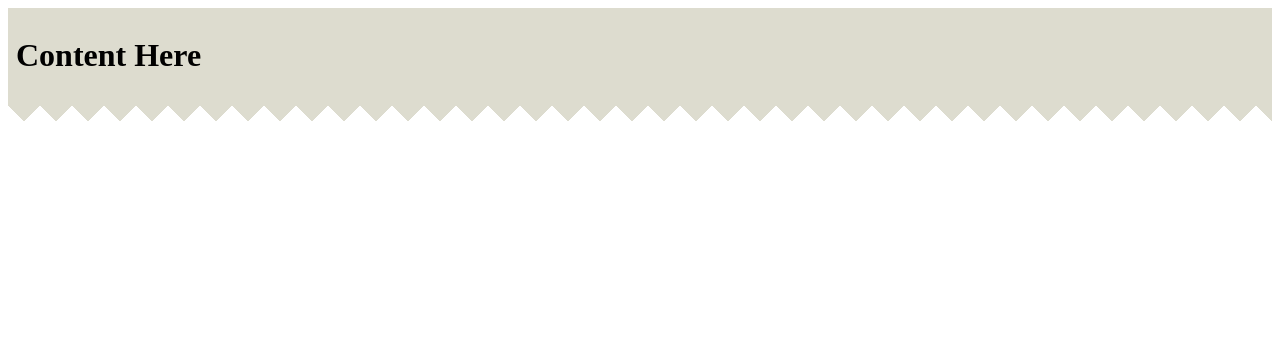
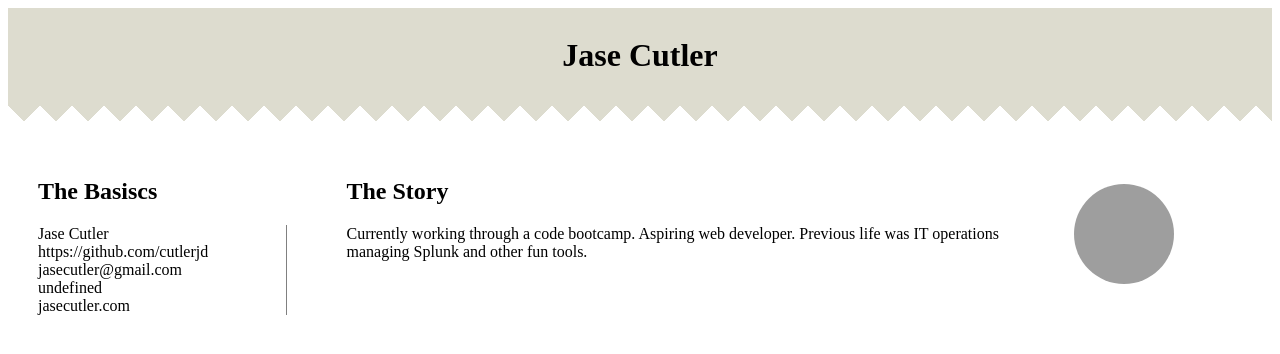
Before and after one commit to cutlerjd/daily-github-vcard, a plain HTML site: page index.html in a window 1280 px wide. Drawn offline with Linux system fonts and the light colour scheme; grey boxes are pictures that could not be loaded.

Commit message:
Basic layout complete

```diff
--- a/index.html
+++ b/index.html
@@ -3,7 +3,7 @@
 
 <head>
     <meta charset="UTF-8">
-     <title>Calculator</title>
+    <title>Vcard</title>
     <meta name="description" content="DESCRIPTION">
     <link rel="stylesheet" href="main.css">
 
@@ -14,7 +14,32 @@
 
 <body>
     <div class="container">
-    <h1>Content Here</h1>
+        <h1>Jase Cutler</h1>
+    </div>
+    <div class="details_container">
+        <div class="basics">
+            <h2>The Basiscs</h2>
+            <div class="line">
+                <div id="name">Jase Cutler</div>
+                <div id="Github URL">https://github.com/cutlerjd</div>
+                <div id="email">jasecutler@gmail.com</div>
+                <div id="company">undefined</div>
+                <div id="website">jasecutler.com</div>
+            </div>
+        </div>
+        <div class="story">
+            <h2>The Story</h2>
+            <div id="story">
+                <p>Currently working through a code bootcamp. Aspiring web developer. Previous life was IT operations managing
+                    Splunk and other fun tools.</p>
+            </div>
+        </div>
+        <div id="image_container">
+            <div id="image">
+                <img src="https://avatars3.githubusercontent.com/u/4665233?v=4&s=400">
+            </div>
+        </div>
     </div>
 </body>
+
 </html>
--- a/main.css
+++ b/main.css
@@ -7,6 +7,7 @@ http://jsfiddle.net/justinmc/QqnD3/
     position: relative;
     padding: 8px 8px 32px 8px;
     background: #dddccf;
+    text-align: center
 }
 
 .container:after {
@@ -22,3 +23,34 @@ http://jsfiddle.net/justinmc/QqnD3/
     width: 100%;
     height: 32px;
 }
+
+.details_container {
+    display: flex;
+    flex-wrap: wrap;
+}
+
+.basics {
+    padding: 30px;
+    flex-grow: 1;
+    flex-basis: 200px
+}
+
+.story {
+    padding: 30px;
+    flex-grow: 2;
+    flex-basis: 600px
+}
+
+.line {
+    border-right: 1px solid gray;
+}
+#image_container {
+    margin: auto;
+    flex-grow: 1;
+    flex-basis: 150px
+}
+img {
+    border-radius: 50%;
+    width: 100px;
+    height: 100px;
+}
```
Also changed, not shown: github-portfolio.png (added). Lines whose indentation alone changed are shown as unchanged.
